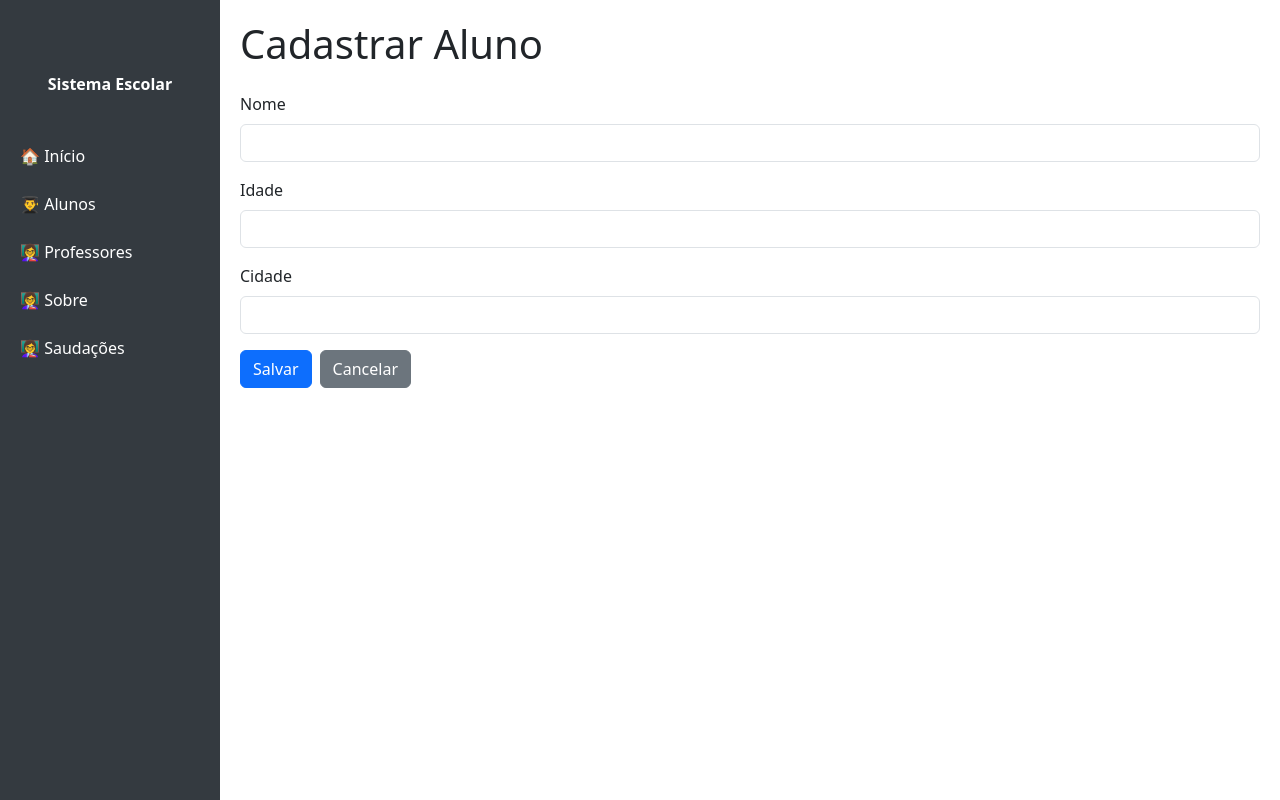
After one commit to gehsso/projeto_flask26, a Flask app: page /aluno/form in a window 1280 px wide. The commit adds this page. Run offline with Flask 3, Linux system fonts and the light colour scheme.

Commit message:
insert aluno

```diff
--- a/app.py
+++ b/app.py
@@ -1,9 +1,11 @@
-from flask import Flask, render_template, request
+from flask import Flask, render_template, request, redirect, flash
 from dao.aluno_dao import AlunoDAO
 from dao.professor_dao import ProfessorDAO
 from dao.db_config import get_connection
 
 app = Flask(__name__)
+
+app.secret_key = "uma_chave_muito_secreta_e_unica"
 
 @app.route('/')
 def home():
@@ -20,6 +22,31 @@ def lista_aluno():
     dao = AlunoDAO()
     lista = dao.listar()
     return render_template('aluno/lista.html',lista=lista)
+
+@app.route('/aluno/form')
+def form_aluno():
+   return render_template('aluno/form.html',aluno=None)
+
+
+@app.route('/aluno/salvar/', methods=['POST'])  # Inserção
+def salvar_aluno(id=None):
+    nome = request.form['nome']
+    idade = request.form['idade']
+    cidade = request.form['cidade']
+    dao = AlunoDAO()
+    result = dao.salvar(id, nome, idade, cidade)
+    if result["status"] == "ok":
+        flash("Aluno salvo com sucesso!", "success")
+    else:
+        flash(result["mensagem"], "danger")
+
+
+    return redirect('/aluno')
+
+
+
+
+
 
 
 @app.route('/professor')
--- /dev/null
+++ b/templates/aluno/form.html
@@ -0,0 +1,39 @@
+
+
+{% include 'dashboard/cabecalho.html' %}
+
+<!-- Formulário de Aluno -->
+<h1 class="mb-4">Cadastrar Aluno</h1>
+
+<div class="row">
+    <div class="col-12">
+      <form action="/aluno/salvar/" method="POST">
+
+        <!-- Nome -->
+        <div class="mb-3">
+          <label for="nome" class="form-label">Nome</label>
+          <input type="text" class="form-control" id="nome" name="nome" value="{{ aluno[1] }}" required>
+        </div>
+
+        <!-- Idade -->
+        <div class="mb-3">
+          <label for="idade" class="form-label">Idade</label>
+          <input type="number" class="form-control" id="idade" name="idade" value="{{ aluno[2] }}" required>
+        </div>
+
+        <!-- Cidade -->
+        <div class="mb-3">
+          <label for="cidade" class="form-label">Cidade</label>
+          <input type="text" class="form-control" id="cidade" name="cidade" value="{{ aluno[3] }}" required>
+        </div>
+
+        <!-- Botões -->
+        <div class="d-flex gap-2">
+          <button type="submit" class="btn btn-primary">Salvar</button>
+          <a href="/aluno" class="btn btn-secondary">Cancelar</a>
+        </div>
+    </form>
+    </div>
+  </div>
+
+  {% include 'dashboard/rodape.html' %}
--- a/templates/aluno/lista.html
+++ b/templates/aluno/lista.html
@@ -3,8 +3,10 @@
 
 <h1 class="mb-4">Lista Alunos</h1>
 
-<div class="row">
 
+<div class="mt-3 mb-4">
+    <a href="/aluno/form" class="btn btn-primary">Novo</a>
+  </div>
 
 
     <table class="table table-bordered table-striped">
--- a/templates/dashboard/cabecalho.html
+++ b/templates/dashboard/cabecalho.html
@@ -58,3 +58,11 @@
 
     <!-- Main content -->
     <div class="main">
+
+        {% with messages = get_flashed_messages(with_categories=true) %}
+        {% if messages %}
+          {% for category, message in messages %}
+            <div class="alert alert-{{ category }}">{{ message }}</div>
+          {% endfor %}
+        {% endif %}
+      {% endwith %}
```
Also changed, not shown: dao/aluno_dao.py (+12 -0 lines).
